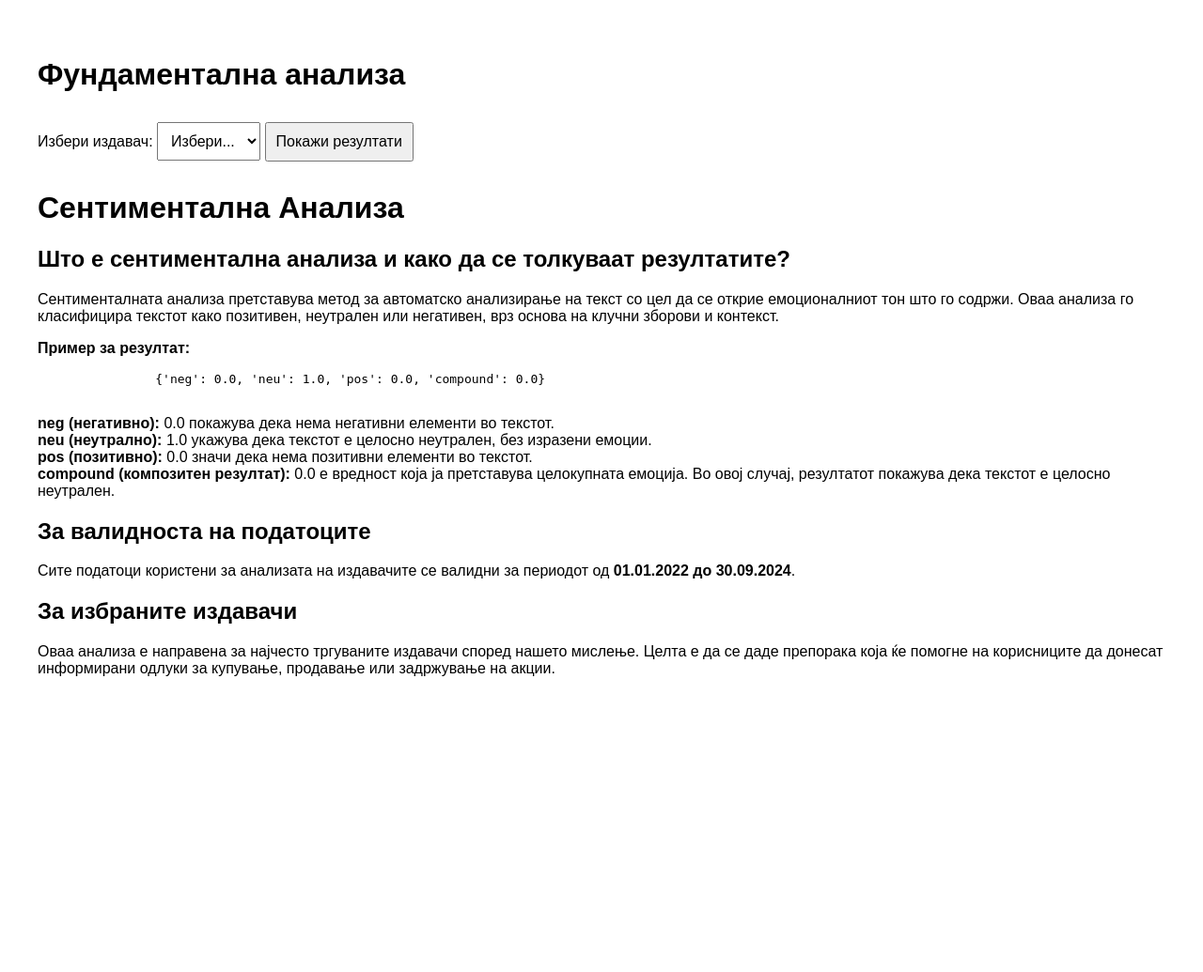
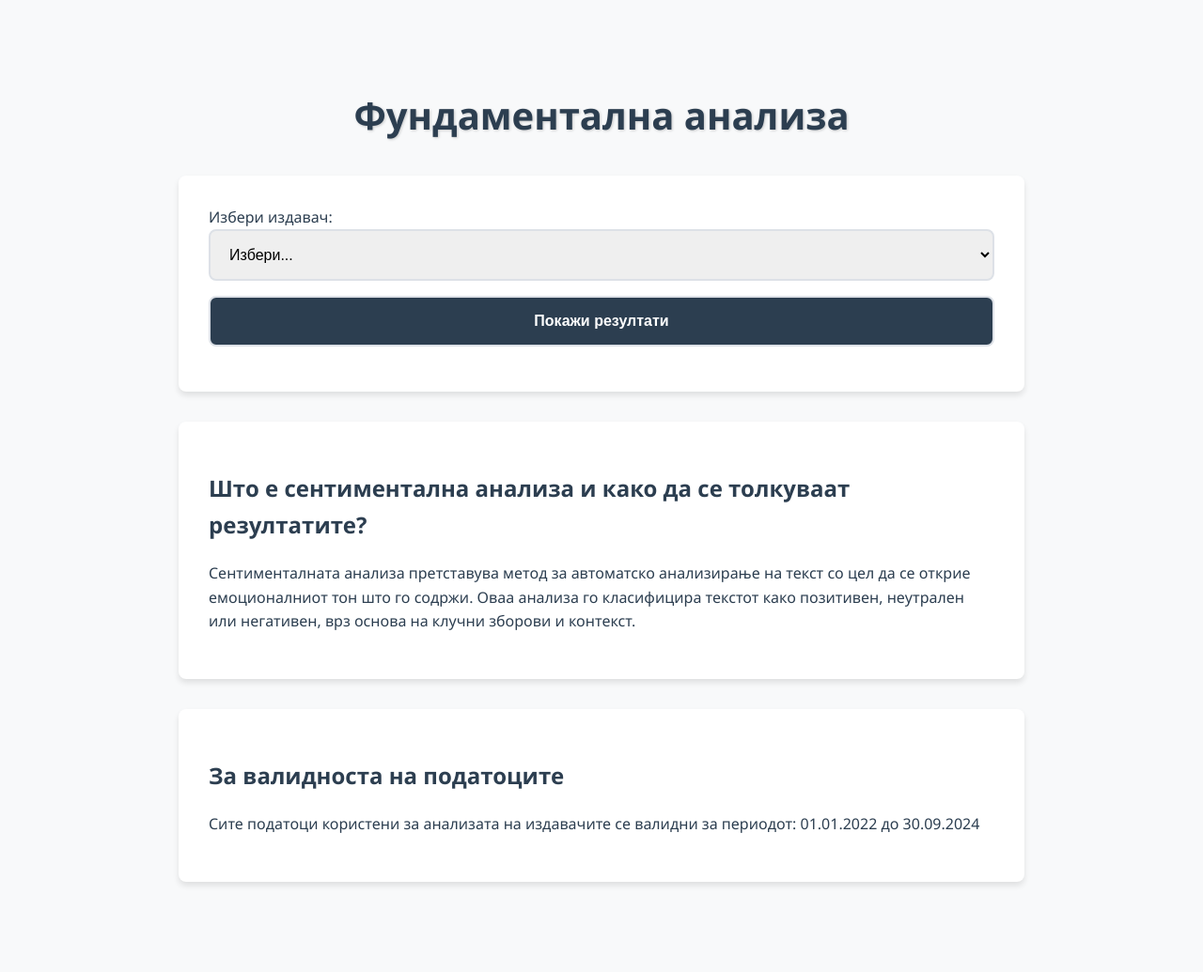
Before and after one commit to davidhristov59/DIANS, a Flask app: page /fundamentalAnalysis in a window 1280 px wide. Shown: the whole page at 94% size. Before the commit the page ends 720 px from the top, so only its background shows below. Run offline with Flask 3, Linux system fonts and the light colour scheme.

Commit message:
added css for fundamentalAnalysis.html

```diff
--- a/Homework3/app.py
+++ b/Homework3/app.py
@@ -265,14 +265,14 @@ def fundamental_analysis():
     issuers = ['ALK', 'CKB', 'GRNT', 'KMB', 'MPT', 'MSTIL', 'MTUR', 'REPL',
                'STB', 'SBT', 'TEL', 'TTK', 'TNB', 'UNI', 'VITA', 'OKTA']
 
-    selected_issuer = None
+    issuer = None
     description = None
 
     if request.method == 'POST':
-        selected_issuer = request.form['issuer']
-        description = get_description_for_issuer(selected_issuer)
+        issuer = request.form['issuer']
+        description = get_description_for_issuer(issuer)
 
-    return render_template('fundamentalAnalysis.html', issuers=issuers, selected_issuer=selected_issuer, description=description)
+    return render_template('fundamentalAnalysis.html', issuers=issuers, selected_issuer=issuer, description=description)
 
 # Helper function to retrieve description for a specific issuer from the CSV file
 def get_description_for_issuer(issuer):
--- a/Homework3/templates/fundamentalAnalysis.html
+++ b/Homework3/templates/fundamentalAnalysis.html
@@ -3,28 +3,188 @@
 <head>
     <meta charset="UTF-8">
     <meta name="viewport" content="width=device-width, initial-scale=1.0">
-    <title>Fundamental Analysis</title>
+    <title>Фундаментална анализа</title>
     <style>
+        /* Your existing styles remain unchanged */
+        :root {
+            --primary-color: #2c3e50;
+            --background-color: #f8f9fa;
+            --card-background: #ffffff;
+            --text-primary: #2c3e50;
+            --text-secondary: #596775;
+            --buy-color: #28a745;
+            --sell-color: #dc3545;
+            --hold-color: #ffc107;
+            --border-radius: 8px;
+            --box-shadow: 0 4px 6px rgba(0, 0, 0, 0.1);
+        }
+
         body {
-            font-family: Arial, sans-serif;
-            margin: 20px;
-            padding: 20px;
+            font-family: 'Segoe UI', Roboto, system-ui, sans-serif;
+            margin: 0;
+            padding: 0;
+            background-color: var(--background-color);
+            color: var(--text-primary);
+            line-height: 1.6;
         }
+
+        .container {
+            max-width: 900px;
+            margin: 2rem auto;
+            padding: 2rem;
+        }
+
+        h1 {
+            color: var(--primary-color);
+            font-size: 2.5rem;
+            margin-bottom: 2rem;
+            text-align: center;
+            font-weight: 700;
+            text-shadow: 1px 1px 3px rgba(0, 0, 0, 0.2);
+        }
+
+        .card {
+            background: var(--card-background);
+            border-radius: var(--border-radius);
+            box-shadow: var(--box-shadow);
+            padding: 2rem;
+            margin-bottom: 2rem;
+            transition: transform 0.3s ease, box-shadow 0.3s ease;
+        }
+
+        .card:hover {
+            transform: translateY(-5px);
+            box-shadow: 0 8px 12px rgba(0, 0, 0, 0.15);
+        }
+
         select, button {
-            margin: 10px 0;
-            padding: 10px;
-            font-size: 16px;
+            width: 100%;
+            padding: 1rem;
+            margin-bottom: 1rem;
+            border: 2px solid #dde1e7;
+            border-radius: var(--border-radius);
+            font-size: 1rem;
+            cursor: pointer;
+            transition: border-color 0.3s ease, background-color 0.3s ease;
         }
+
+        select:focus {
+            outline: none;
+            border-color: var(--primary-color);
+        }
+
+        button {
+            background-color: var(--primary-color);
+            color: white;
+            font-weight: bold;
+        }
+
+        button:hover {
+            background-color: #34495e;
+        }
+
         .result {
-            margin-top: 20px;
-            border: 1px solid #ccc;
-            padding: 20px;
-            background-color: #f9f9f9;
+            background: var(--card-background);
+            border-radius: var(--border-radius);
+            padding: 2rem;
+            margin-top: 2rem;
+            text-align: center;
+            opacity: 0;
+            transform: translateY(20px);
+            animation: fadeIn 0.5s ease-in forwards;
+        }
+
+        @keyframes fadeIn {
+            to {
+                opacity: 1;
+                transform: translateY(0);
+            }
+        }
+
+        .recommendation-text {
+            font-size: 2rem;
+            font-weight: bold;
+            margin-top: 1rem;
+            padding: 1.5rem;
+            border-radius: var(--border-radius);
+            display: inline-block;
+            text-align: center;
+            width: 100%;
+            text-transform: uppercase;
+        }
+
+        .recommendation-text.buy {
+            color: #ffffff;
+            background-color: #28a745;
+        }
+
+        .recommendation-text.sell {
+            color: #ffffff;
+            background-color: #dc3545;
+        }
+
+        .recommendation-text.hold {
+            color: #ffffff;
+            background-color: #ffc107;
+        }
+
+        .recommendation-text::after {
+            content: attr(data-tooltip);
+            position: absolute;
+            top: -2rem;
+            left: 50%;
+            transform: translateX(-50%);
+            background: rgba(0, 0, 0, 0.7);
+            color: #fff;
+            padding: 0.5rem;
+            border-radius: 4px;
+            font-size: 0.8rem;
+            white-space: nowrap;
+            opacity: 0;
+            pointer-events: none;
+            transition: opacity 0.3s ease;
+        }
+
+        .recommendation-text:hover::after {
+            opacity: 1;
+        }
+
+        #loading {
+            display: flex;
+            justify-content: center;
+            align-items: center;
+            margin-top: 1rem;
+        }
+
+        #loading p {
+            margin-left: 1rem;
+            font-size: 1.2rem;
+            color: var(--text-secondary);
+        }
+
+        #spinner {
+            border: 4px solid #f3f3f3;
+            border-top: 4px solid var(--primary-color);
+            border-radius: 50%;
+            width: 24px;
+            height: 24px;
+            animation: spin 1s linear infinite;
+        }
+
+        @keyframes spin {
+            100% {
+                transform: rotate(360deg);
+            }
         }
     </style>
 </head>
 <body>
+
+
+    <div class="container">
         <h1>Фундаментална анализа</h1>
+
+        <div class="card">
             <form method="POST">
                 <label for="issuer">Избери издавач:</label>
                 <select name="issuer" id="issuer" required>
@@ -33,58 +193,55 @@
                         <option value="{{ issuer }}" {% if issuer == selected_issuer %}selected{% endif %}>{{ issuer }}</option>
                     {% endfor %}
                 </select>
-        <button type="submit">Покажи резултати</button>
+                <button type="submit" class="btn-submit">Покажи резултати</button>
             </form>
 
             {% if description %}
             <div class="result">
                 <h2>Резултати за {{ selected_issuer }}</h2>
                 <p>{{ description }}</p>
+                <div>
+                    {% if issuer == "Hold" %}
+                        <span class="recommendation-text hold" data-tooltip="Држете акциите за сега">Препорака: Задржи акции</span>
+                    {% elif issuer == "Buy" %}
+                        <span class="recommendation-text buy" data-tooltip="Купете акциите">Препорака: Купи акции</span>
+                    {% elif issuer == "Sell" %}
+                        <span class="recommendation-text sell" data-tooltip="Продадете ги акциите">Препорака: Продади акции</span>
+                    {% endif %}
+                </div>
             </div>
             {% endif %}
+        </div>
 
+        <div id="loading" style="display: none;">
+            <div id="spinner"></div>
+            <p>Податоците се вчитуваат, ве молиме почекајте...</p>
+        </div>
 
-<div>
-     <div class="container">
-        <h1>Сентиментална Анализа</h1>
-        <div class="section">
+        <div class="card">
             <h2>Што е сентиментална анализа и како да се толкуваат резултатите?</h2>
             <p>
                 Сентименталната анализа претставува метод за автоматско анализирање на текст со цел да се открие
                 емоционалниот тон што го содржи. Оваа анализа го класифицира текстот како позитивен, неутрален или
                 негативен, врз основа на клучни зборови и контекст.
             </p>
-            <p><strong>Пример за резултат:</strong></p>
-            <pre>
-                {'neg': 0.0, 'neu': 1.0, 'pos': 0.0, 'compound': 0.0}
-            </pre>
-            <p>
-                <strong>neg (негативно):</strong> 0.0 покажува дека нема негативни елементи во текстот. <br>
-                <strong>neu (неутрално):</strong> 1.0 укажува дека текстот е целосно неутрален, без изразени емоции. <br>
-                <strong>pos (позитивно):</strong> 0.0 значи дека нема позитивни елементи во текстот. <br>
-                <strong>compound (композитен резултат):</strong> 0.0 е вредност која ја претставува целокупната емоција.
-                Во овој случај, резултатот покажува дека текстот е целосно неутрален.
-            </p>
         </div>
 
-        <div class="section">
+        <div class="card">
             <h2>За валидноста на податоците</h2>
             <p>
-                Сите податоци користени за анализата на издавачите се валидни за периодот од
-                <strong>01.01.2022 до 30.09.2024</strong>.
-            </p>
-        </div>
-
-        <div class="section">
-            <h2>За избраните издавачи</h2>
-            <p>
-                Оваа анализа е направена за најчесто тргуваните издавачи според нашето мислење. Целта е да се даде
-                препорака која ќе помогне на корисниците да донесат информирани одлуки за купување, продавање или
-                задржување на акции.
+                Сите податоци користени за анализата на издавачите се валидни за периодот:
+                <span class="validation-period">01.01.2022 до 30.09.2024</span>
             </p>
         </div>
     </div>
-</div>
 
+    <script>
+        const form = document.querySelector("form");
+        const loading = document.getElementById("loading");
+        form.addEventListener("submit", () => {
+            loading.style.display = "flex";
+        });
+    </script>
 </body>
 </html>
```
Lines whose indentation alone changed are shown as unchanged.
